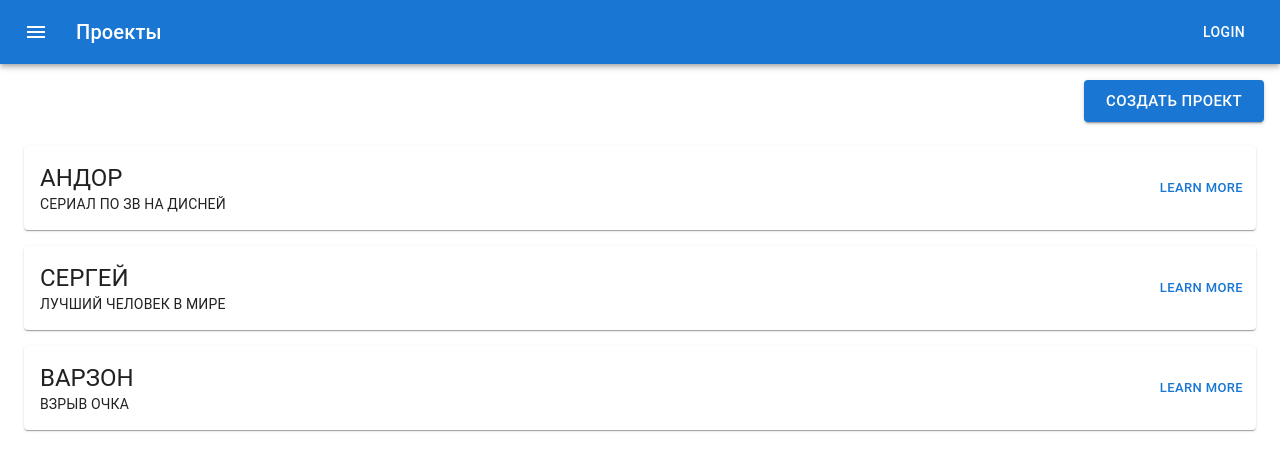
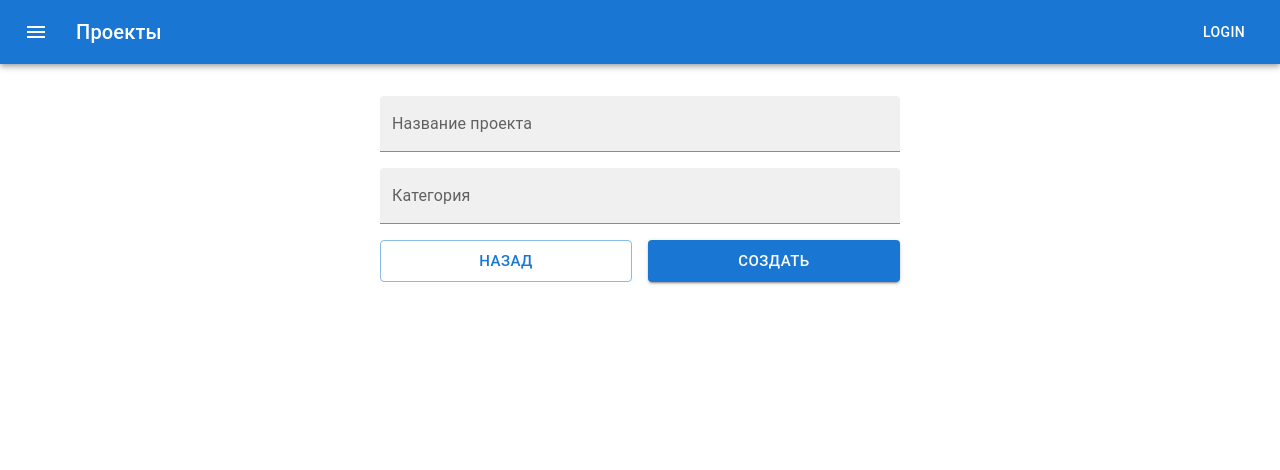
Before and after one commit to andreysdrv/task-board-app, a React (Vite) app: page /new-project in a window 1280 px wide. Shown: the top 470 px of the page. Built offline with nearby package versions, Linux system fonts and the light colour scheme.

Commit message:
feat: добавить routes и страницу с формами

```diff
--- a/package.json
+++ b/package.json
@@ -20,7 +20,8 @@
     "@mui/icons-material": "^5.11.0",
     "@mui/material": "^5.11.0",
     "react": "^18.2.0",
-    "react-dom": "^18.2.0"
+    "react-dom": "^18.2.0",
+    "react-router-dom": "^6.6.1"
   },
   "devDependencies": {
     "@types/react": "^18.0.26",
--- a/src/ButtonBox/ButtonBox.tsx
+++ b/src/ButtonBox/ButtonBox.tsx
@@ -1,12 +1,15 @@
 import Box from '@mui/material/Box'
 import Button from '@mui/material/Button'
+import { Link } from 'react-router-dom'
 
 export default function ButtonBox() {
   return (
     <Box sx={{ display: 'flex', flexDirection: 'row-reverse', m: 2 }}>
-      <Button variant='contained' size='large'>
-        Создать проект
-      </Button>
+      <Link style={{ textDecoration: 'none' }} to='/new-project'>
+        <Button variant='contained' size='large'>
+          Создать проект
+        </Button>
+      </Link>
     </Box>
   )
 }
--- /dev/null
+++ b/src/InputsGroup/InputsGroup.tsx
@@ -0,0 +1,34 @@
+import { Box, Container, TextField, Button } from '@mui/material'
+import { useNavigate } from 'react-router-dom'
+
+export default function InputsGroup() {
+  const navigate = useNavigate()
+
+  const handleButtonBack = () => {
+    navigate('/')
+  }
+
+  return (
+    <Container maxWidth='sm'>
+      <Box sx={{ height: '100vh', display: 'flex', flexDirection: 'column', m: 2 }}>
+        <TextField id='filled-basic' label='Название проекта' variant='filled' sx={{ mt: 2 }} />
+        <TextField id='filled-basic' label='Категория' variant='filled' sx={{ mt: 2 }} />
+        <Box
+          sx={{ display: 'flex', flexDirection: 'row', justifyContent: 'space-between', gap: 2 }}
+        >
+          <Button
+            variant='outlined'
+            size='large'
+            sx={{ mt: 2, width: '30vw' }}
+            onClick={handleButtonBack}
+          >
+            Назад
+          </Button>
+          <Button variant='contained' size='large' sx={{ mt: 2, width: '30vw' }}>
+            Создать
+          </Button>
+        </Box>
+      </Box>
+    </Container>
+  )
+}
--- /dev/null
+++ b/src/MainPage/MainPage.tsx
@@ -0,0 +1,11 @@
+import ButtonBox from '../ButtonBox/ButtonBox'
+import ProjectsBox from '../ProjectsBox/ProjectBox'
+
+export default function MainPage() {
+  return (
+    <>
+      <ButtonBox />
+      <ProjectsBox />
+    </>
+  )
+}
--- a/src/app/index.tsx
+++ b/src/app/index.tsx
@@ -1,14 +1,19 @@
 import { Fragment } from 'react'
 import { CssBaseline } from '@mui/material'
+import { Routes, Route } from 'react-router-dom'
 import ButtonAppBar from '../AppBar/AppBar'
-import ButtonBox from '../ButtonBox/ButtonBox'
-import ProjectsBox from '../ProjectsBox/ProjectBox'
+import MainPage from '../MainPage/MainPage'
+import InputsGroup from '../InputsGroup/InputsGroup'
 
-export const App = () => (
-  <Fragment>
-    <CssBaseline />
-    <ButtonAppBar />
-    <ButtonBox />
-    <ProjectsBox />
-  </Fragment>
-)
+export default function App() {
+  return (
+    <Fragment>
+      <CssBaseline />
+      <ButtonAppBar />
+      <Routes>
+        <Route path='/' element={<MainPage />} />
+        <Route path='/new-project' element={<InputsGroup />}></Route>
+      </Routes>
+    </Fragment>
+  )
+}
--- a/src/main.tsx
+++ b/src/main.tsx
@@ -1,9 +1,12 @@
 import React from 'react'
 import ReactDOM from 'react-dom/client'
-import { App } from './app'
+import { BrowserRouter } from 'react-router-dom'
+import App from './app'
 
 ReactDOM.createRoot(document.getElementById('root') as HTMLElement).render(
   <React.StrictMode>
-    <App />
+    <BrowserRouter basename='/'>
+      <App />
+    </BrowserRouter>
   </React.StrictMode>,
 )
```
Also changed, not shown: 1 other file (tests, documents, lock files or other folders).
